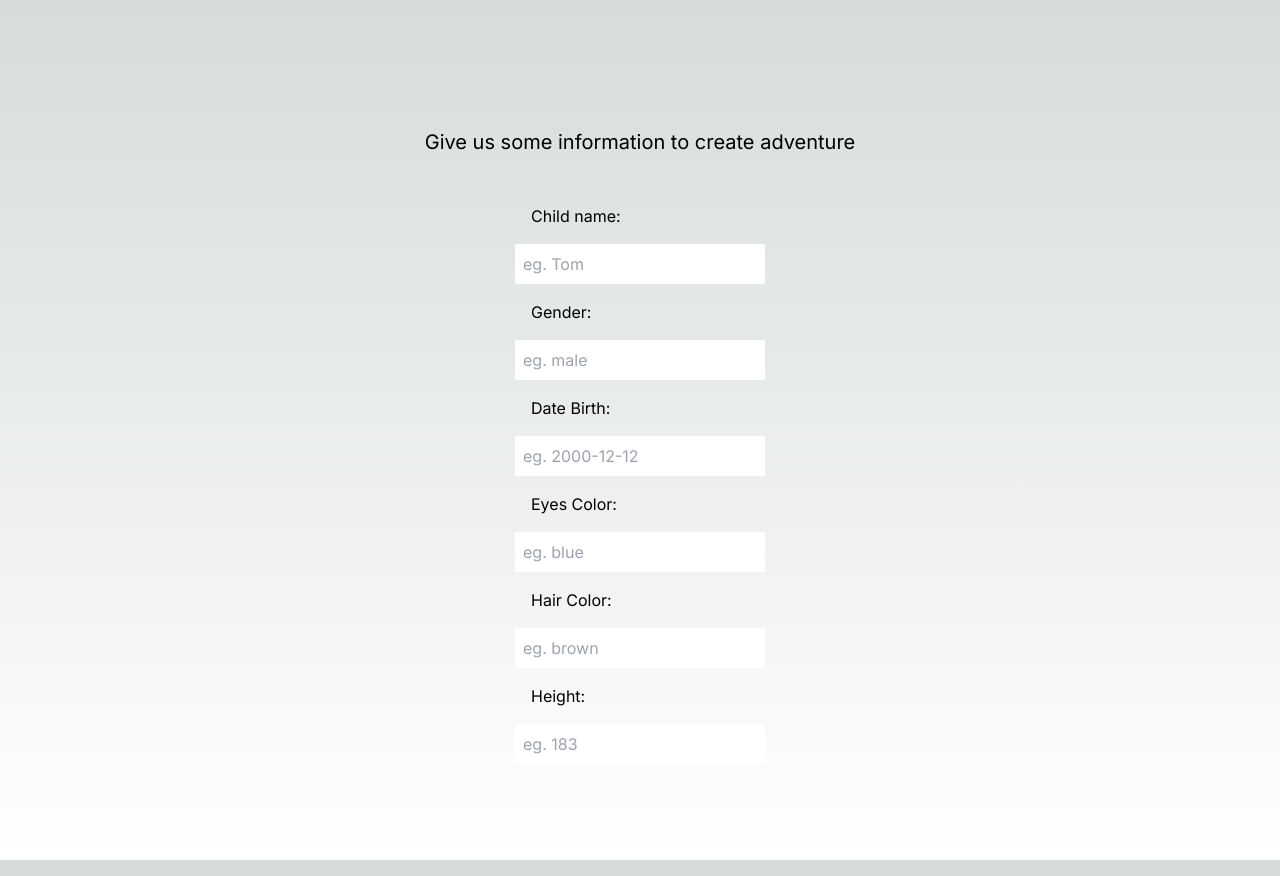
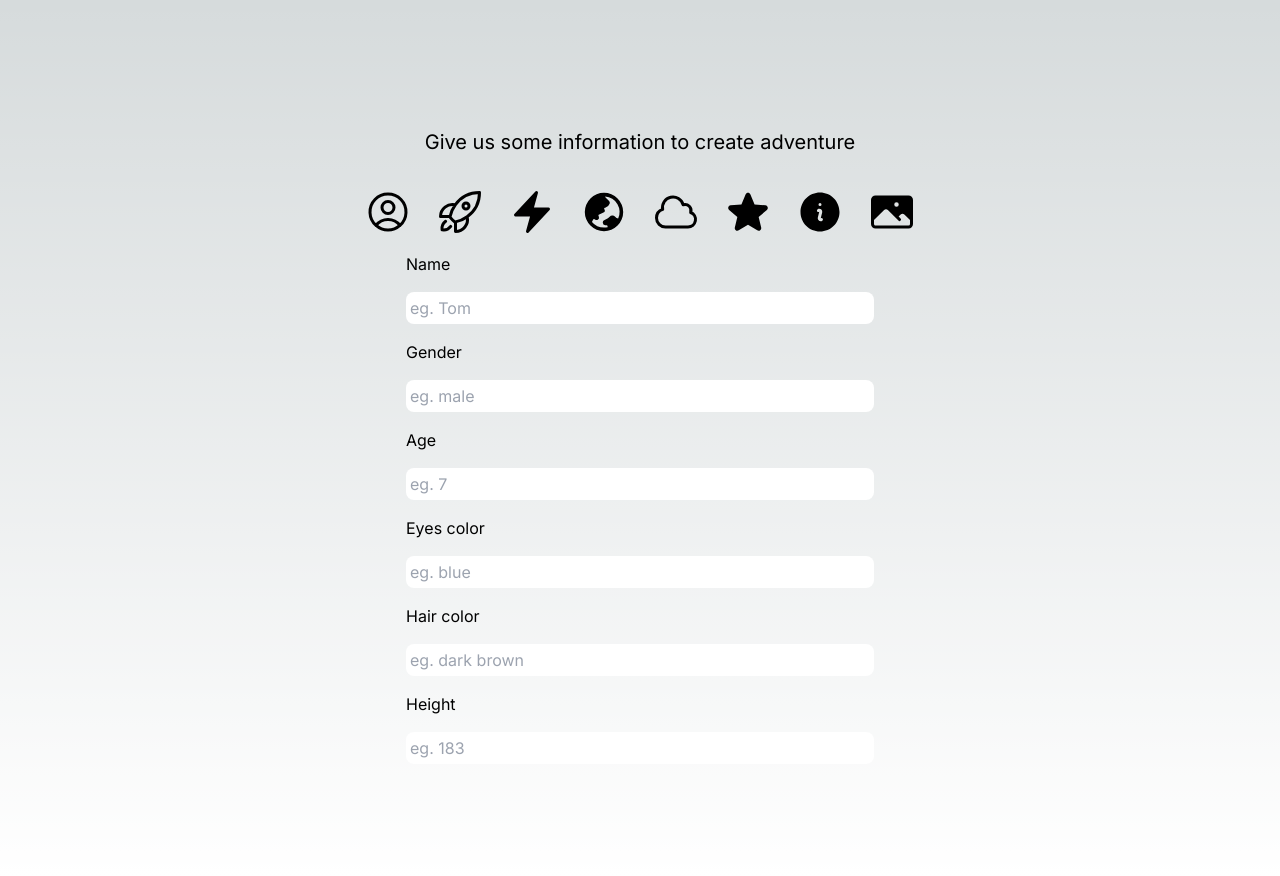
Before and after one commit to Staxar/storyteller, a Next.js app: page /book in a window 1280 px wide. Built offline with nearby package versions, Linux system fonts and the light colour scheme.

Commit message:
base form

```diff
--- a/app/book/page.tsx
+++ b/app/book/page.tsx
@@ -1,36 +1,42 @@
 'use client'
-import { ChangeEvent, useState } from "react"
 
-interface PersonalInformations {
-    childName: string,
-    gender: string,
-    dateBirth: string,
-    eyesColor: string,
-    hairColor: string,
-    height: string
-}
+import PersonalInformationsForm from '@/components/Form/PersonalInformationsForm'
+import { GlobeAsiaAustraliaIcon } from '@heroicons/react/20/solid'
+import {
+  RocketLaunchIcon,
+  UserCircleIcon,
+  CloudIcon,
+} from '@heroicons/react/24/outline'
+import {
+  BoltIcon,
+  StarIcon,
+  InformationCircleIcon,
+  PhotoIcon,
+} from '@heroicons/react/24/solid'
+
+import { ChangeEvent, useState } from 'react'
 
 interface Intrests {
-    favoriesGames: string,
-    favoritesBooks: string,
-    favoriesMovies: string,
-    favoritesColors: string,
+  favoriesGames: string
+  favoritesBooks: string
+  favoriesMovies: string
+  favoritesColors: string
   favoritesHobby: string
 }
 
 interface Characterisc {
-    characterAnimals: string,
-    characterWords: string,
+  characterAnimals: string
+  characterWords: string
   characterFeature: string
 }
 interface Places {
-    favoriesHome: string,
-    favoriesOutside: string,
+  favoriesHome: string
+  favoriesOutside: string
   favoritesVacation: string
 }
 
 interface Dreams {
-    dream: string,
+  dream: string
   ambitions: string
 }
 
@@ -39,57 +45,51 @@ interface SpecialEvents {
   specyficEvent: string
 }
 
-
 interface AdditionalInfo {
   additionalInformations: string
 }
 
-
 //to Change
 interface Pictures {
-    childPictureFace: string,
-    familyPicture: string,
-    homePicture: string,
+  childPictureFace: string
+  familyPicture: string
+  homePicture: string
   favoritesPicture: string
 }
 
+export default function Book() {
+  //   const handleInputChange = (event: ChangeEvent<HTMLInputElement>) => {
+  //     const { name, value } = event.target
 
-export default function Book() {
-
-    const [personalInformation, setPersonalInformaton] = useState<PersonalInformations>({childName: '', gender: '', dateBirth: '', eyesColor: '', hairColor: '', height: ''})
-
-    const handleInputChange = (event: ChangeEvent<HTMLInputElement>) => {
-        const { name, value } = event.target;
-
-        setPersonalInformaton((prevInfo) => ({
-          ...prevInfo,
-          [name]: value,
-        }));
-    }
+  //     setPersonalInformaton((prevInfo) => ({
+  //       ...prevInfo,
+  //       [name]: value,
+  //     }))
+  //   }
 
   return (
-    <div className="flex flex-col items-center p-24">
+    <div className="h-full w-full flex flex-col items-center p-24">
       <div className="p-8">
         <p className="text-xl">Give us some information to create adventure</p>
       </div>
-        <div className="">
-            <form className="flex flex-col">
-                <label className="p-4">Child name:</label>
-                <input className="p-2 text-black border-1 " type="text" value={personalInformation.childName} onChange={handleInputChange} name='childName' placeholder="eg. Tom"/>
-                <label className="p-4">Gender:</label>
-                <input className="p-2 text-black border-1 " type="text" value={personalInformation.gender} onChange={handleInputChange} name='gender' placeholder="eg. male"/>
-                <label className="p-4">Date Birth:</label>
-                <input className="p-2 text-black border-1 " type="text" value={personalInformation.dateBirth} onChange={handleInputChange} name='dateBirth' placeholder="eg. 2000-12-12"/>
-                <label className="p-4">Eyes Color:</label>
-                <input className="p-2 text-black border-1 " type="text" value={personalInformation.eyesColor} onChange={handleInputChange} name='eyesColor' placeholder="eg. blue"/>
-                <label className="p-4">Hair Color:</label>
-                <input className="p-2 text-black border-1 " type="text" value={personalInformation.hairColor} onChange={handleInputChange} name='hairColor' placeholder="eg. brown"/>
-                <label className="p-4">Height:</label>
-                <input className="p-2 text-black border-1 " type='text' value={personalInformation.height} onChange={handleInputChange} name='height' placeholder="eg. 183"/>
-            </form>
+      <div className="h-full w-full">
+        <div className="h-12 w-full flex flex-row gap-6 justify-center">
+          <UserCircleIcon />
+          <RocketLaunchIcon />
+          <BoltIcon />
+          <GlobeAsiaAustraliaIcon />
+          <CloudIcon />
+          <StarIcon />
+          <InformationCircleIcon />
+          <PhotoIcon />
+        </div>
+      </div>
+      <div className="p-4 w-[500px]">
+        <PersonalInformationsForm />
       </div>
     </div>
   )
+}
 
-
-}
+//<label className="p-4">Child name:</label>
+//<input className="p-2 text-black border-1 " type="text" value={personalInformation.childName} onChange={handleInputChange} name='childName' placeholder="eg. Tom"/>
--- a/app/page.tsx
+++ b/app/page.tsx
@@ -5,21 +5,27 @@ import Link from 'next/link'
 export default function Home() {
   return (
     <main className="flex min-h-screen flex-col items-center gap-8 p-8">
-      <section id='header' className='p-4 w-full'>
-        <header className='flex flex-row gap-6 w-full'>
-            <p>Menu</p>
-            <p>About</p>
-            <p>Design</p>
-            <Link href={"/book"}>Book</Link>
-          </header>
+      <section id="header" className="p-4 w-full ">
+        <header className="flex flex-row gap-6 w-full">
+          <p>Menu</p>
+          <p>About</p>
+          <p>Design</p>
+          <Link href={'/book'}>Book</Link>
+        </header>
       </section>
-      <section className='w-full h-full'>
-        <div className="flex flex-row w-full justify-between">
-          <div className="flex-1/2 w-full left-0">
-            <p className='text-2xl'>Your child would adore this book</p>
+      <section className="w-full h-full">
+        <div className="flex flex-row justify-between">
+          <div className="w-1/2">
+            <p className="text-5xl">Let's start your kid journey!</p>
           </div>
-          <div className="flex-1/2 w-full"><Image title='background' src={backgroundImage} alt='bgImage' style={{borderTopRightRadius: 50, borderTopLeftRadius: 150, borderBottomLeftRadius: 25, borderBottomRightRadius: 140}}/></div>
+          <Image src={backgroundImage} alt="bg-image" className="w-1/2" />
         </div>
+      </section>
+      <section>
+        <div className="">x</div>
+      </section>
+      <section>
+        <div className="">x</div>
       </section>
     </main>
   )
--- /dev/null
+++ b/components/Form/PersonalInformationsForm.tsx
@@ -0,0 +1,81 @@
+import React, { ChangeEvent, useState } from 'react'
+import UserInputComponent from '../UserInputComponent'
+
+interface inputObject {
+  value: string
+  isValid: boolean
+  name: string
+  placeholder: string
+}
+
+interface PersonalInformations {
+  [key: string]: inputObject
+}
+
+function PersonalInformationsForm() {
+  const [personalInformations, setPersonalInformations] =
+    useState<PersonalInformations>({
+      childName: {
+        value: '',
+        isValid: true,
+        name: 'Name',
+        placeholder: 'eg. Tom',
+      },
+      gender: {
+        value: '',
+        isValid: true,
+        name: 'Gender',
+        placeholder: 'eg. male',
+      },
+      age: {
+        value: '',
+        isValid: true,
+        name: 'Age',
+        placeholder: 'eg. 7',
+      },
+      eyesColor: {
+        value: '',
+        isValid: true,
+        name: 'Eyes color',
+        placeholder: 'eg. blue',
+      },
+      hairColor: {
+        value: '',
+        isValid: true,
+        name: 'Hair color',
+        placeholder: 'eg. dark brown',
+      },
+      height: {
+        value: '',
+        isValid: true,
+        name: 'Height',
+        placeholder: 'eg. 183',
+      },
+    })
+
+  const handleInputChange = (
+    event: ChangeEvent<HTMLInputElement>,
+    key: string
+  ) => {
+    const { value } = event.target
+
+    setPersonalInformations((prev) => ({
+      ...prev,
+      [key]: { ...prev[key], value },
+    }))
+  }
+  return (
+    <div className="flex flex-col gap-4">
+      {Object.entries(personalInformations).map(([key, info]) => (
+        <UserInputComponent
+          placeholder={info.placeholder}
+          value={info.value}
+          onChangeHandler={(event) => handleInputChange(event, key)}
+          label={info.name}
+        />
+      ))}
+    </div>
+  )
+}
+
+export default PersonalInformationsForm
--- /dev/null
+++ b/components/UserInputComponent.tsx
@@ -0,0 +1,30 @@
+import { ChangeEvent } from 'react'
+
+interface userInputInterface {
+  value: string
+  placeholder: string
+  onChangeHandler?: (textInput: ChangeEvent<HTMLInputElement>) => void
+  label: string
+}
+
+function UserInputComponent({
+  value,
+  placeholder,
+  onChangeHandler,
+  label,
+}: userInputInterface) {
+  return (
+    <>
+      <p>{label}</p>
+      <input
+        name={placeholder}
+        type="text"
+        className="p-1 rounded-lg"
+        placeholder={placeholder}
+        onChange={onChangeHandler}
+      />
+    </>
+  )
+}
+
+export default UserInputComponent
--- a/package.json
+++ b/package.json
@@ -9,6 +9,7 @@
     "lint": "next lint"
   },
   "dependencies": {
+    "@heroicons/react": "^2.0.18",
     "next": "14.0.4",
     "react": "^18",
     "react-dom": "^18"
--- a/tailwind.config.ts
+++ b/tailwind.config.ts
@@ -12,6 +12,7 @@ const config: Config = {
         'gradient-radial': 'radial-gradient(var(--tw-gradient-stops))',
         'gradient-conic':
           'conic-gradient(from 180deg at 50% 50%, var(--tw-gradient-stops))',
+        'main-bg': "url('../assets/backgroundImage.jpg')",
       },
     },
   },
```
Also changed, not shown: 2 other files (tests, documents, lock files or other folders). Lines whose indentation alone changed are shown as unchanged.
